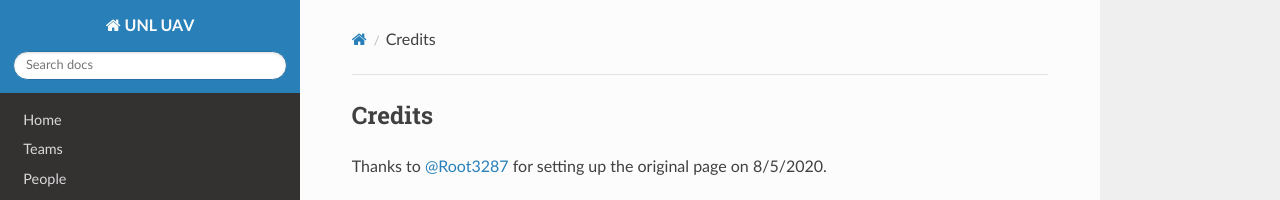
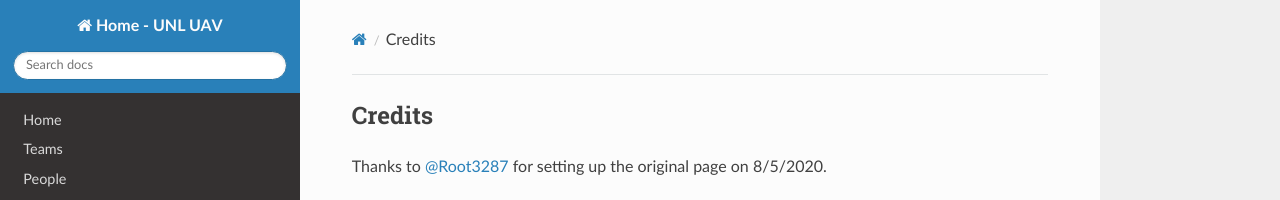
Before and after one commit to docquantum/unl-uav.github.io, an MkDocs documentation site: the page built from docs/credits.md, in a window 1280 px wide. Shown: the top 200 px of the page. Built offline with MkDocs 1.6.1, drawn with Linux system fonts in a browser that asks for light colours; nearby versions of some CDN libraries.

Commit message:
Changed home page name to Home - UNL UAV

```diff
--- a/mkdocs.yml
+++ b/mkdocs.yml
@@ -1,4 +1,4 @@
-site_name: UNL UAV
+site_name: Home - UNL UAV
 nav:
   - Home: index.md
   - Teams: teams.md
```
